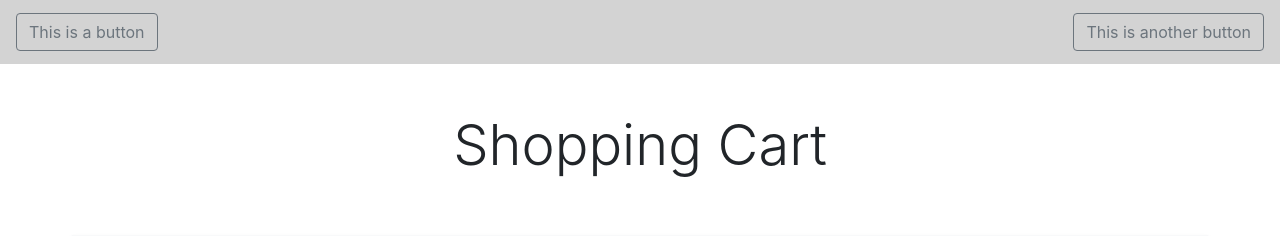
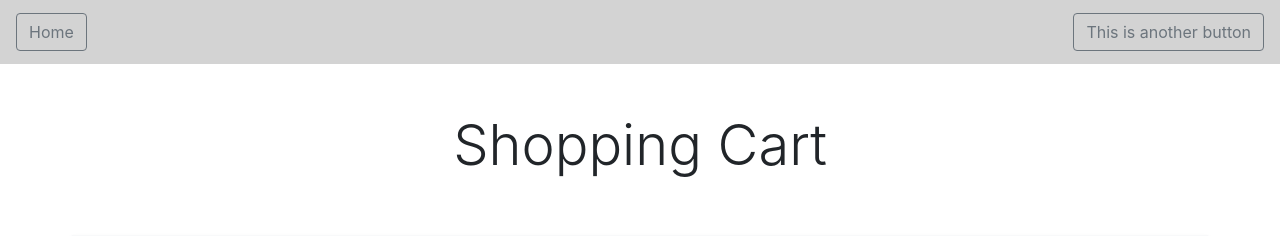
Before and after one commit to tan-jun-ming/cst438-group-project-2, a Flask app: page /checkout in a window 1280 px wide. Shown: the top 236 px of the page. Run offline with Flask 2, Linux system fonts and the light colour scheme; some libraries are stand-ins or nearby versions.

Commit message:
back to home button from checkout page

```diff
--- a/templates/checkout.html
+++ b/templates/checkout.html
@@ -23,7 +23,7 @@
   </head>
 
       <nav class="navbar sticky-top">
-        <button type="button" class="btn btn-outline-secondary">This is a button</button>
+        <a type="button" class="btn btn-outline-secondary" href="index">Home</a>
 
         <div class="ml-auto">
           <button type="button" class="btn btn-outline-secondary">This is another button</button>
```
